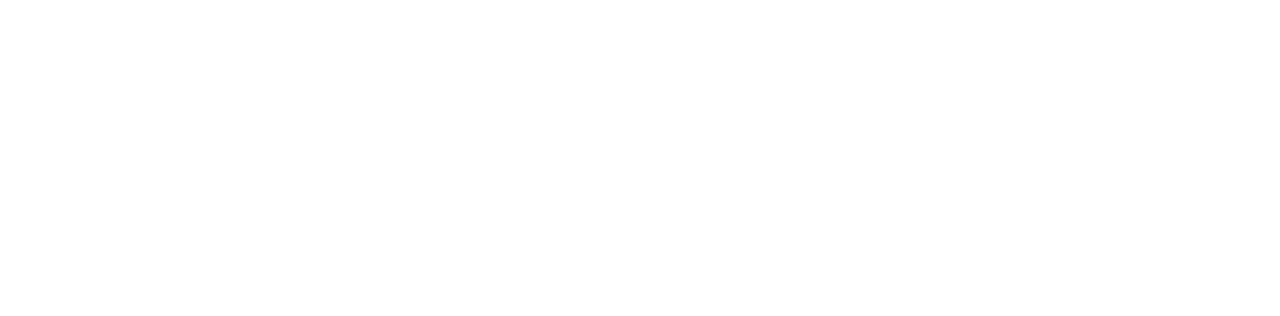
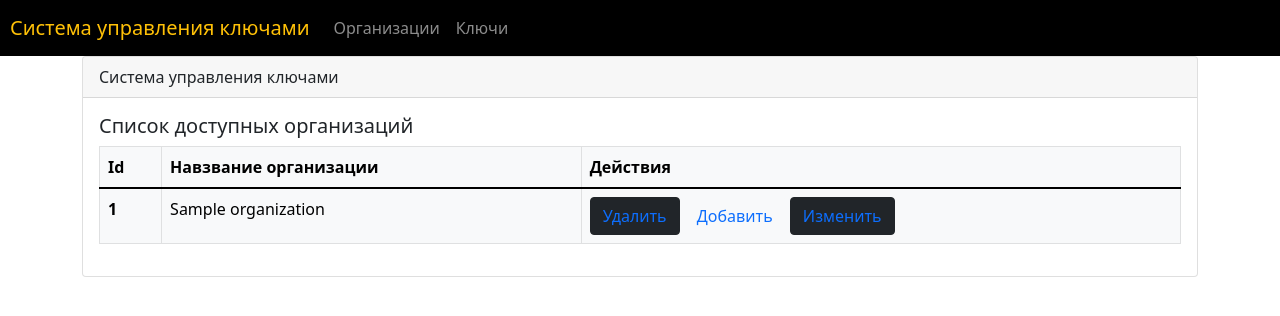
Before and after one commit to daniluuuuuuuk/belgosles_test_task, a Django app: page / in a window 1280 px wide. Before the commit the part shown is empty. Shown: the top 316 px of the page. Run offline with Django 4.2, Linux system fonts and the light colour scheme; tables that the repository leaves empty hold one stand-in row (values such as "Sample post"); some libraries are stand-ins or nearby versions.

Commit message:
Updating organization template

```diff
--- a/src/organization/templates/organization/organization.html
+++ b/src/organization/templates/organization/organization.html
@@ -1,10 +1,45 @@
-<!DOCTYPE html>
-<html lang="en">
-<head>
-    <meta charset="UTF-8">
-    <title>Title</title>
-</head>
-<body>
+{% extends 'organization/base.html' %}
 
-</body>
-</html>
+
+{% block navbar %}
+{% include 'organization/navbar.html' %}
+{% endblock %}
+
+{% block content %}
+
+
+<div class="container">
+  <div class="jumbotron">
+    <div class="card">
+      <div class="card-header">Система управления ключами</div>
+      <div class="card-body">
+        <h5 class="card-title">Список доступных организаций</h5>
+        <table class="table table-light table-hover table-bordered">
+          <thead>
+            <tr>
+              <th scope="col">Id</th>
+              <th scope="col">Навзвание организации</th>
+              <th scope="col">Действия</th>
+
+            </tr>
+          </thead>
+          <tbody>
+          {% for org in organizations %}
+            <tr>
+              <th class="center" scope="row">{{org.id}}</th>
+              <td>{{org.name}}</td>
+              <td>
+                <button class="btn btn-dark"><a style="text-decoration: none" href="{% url 'del_org' org.id %}">Удалить</a></button>
+                <button class="btn btn-light"><a style="text-decoration: none" href="{% url 'create_org' %}"> Добавить</a></button>
+                <button class="btn btn-dark"><a style="text-decoration: none" href="{% url 'update_org' org.id %}">Изменить</a></button>
+              </td>
+            </tr>
+          {% endfor %}
+          </tbody>
+
+        </table>
+      </div>
+    </div>
+  </div>
+</div>
+{% endblock %}
```
